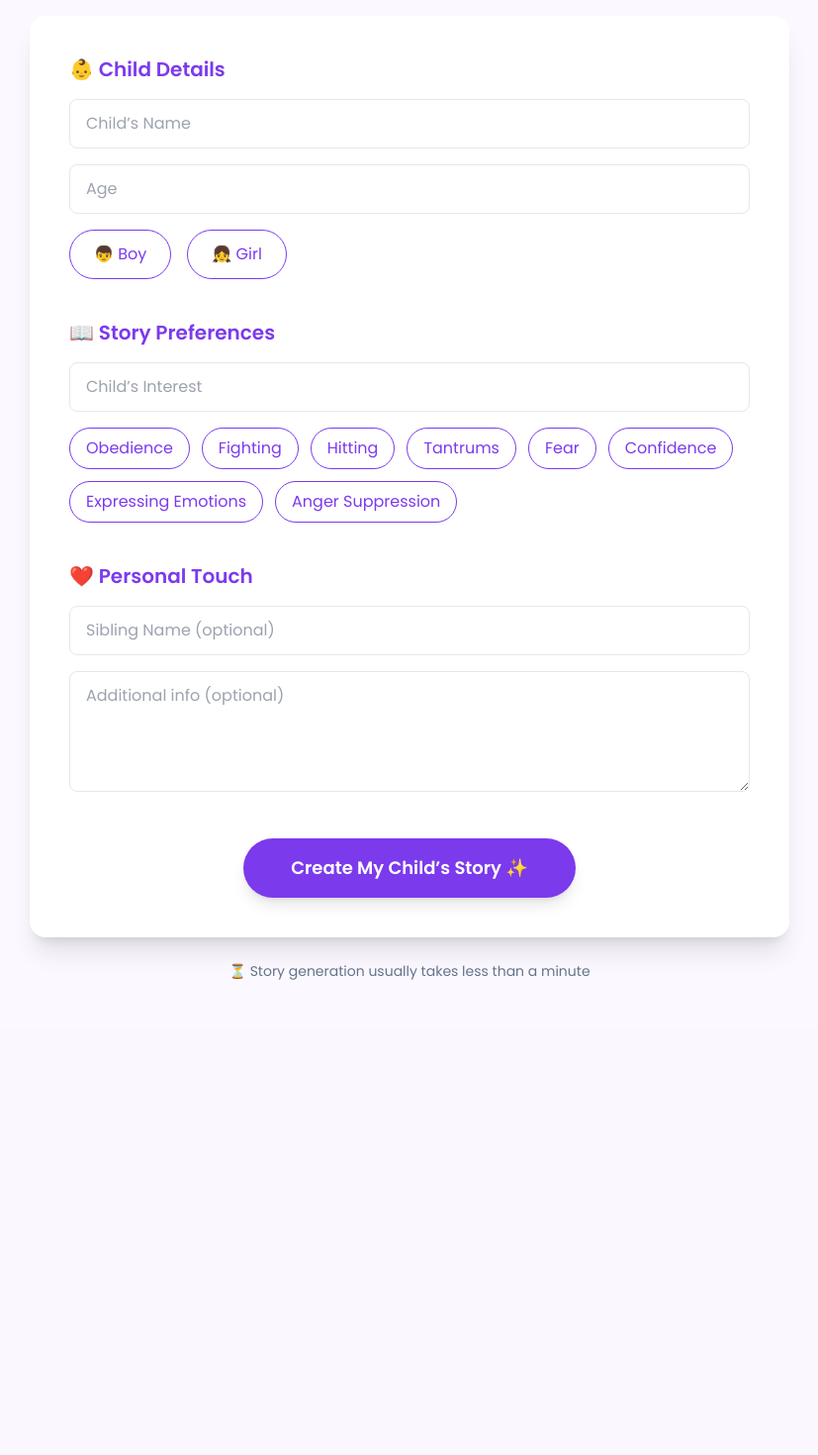
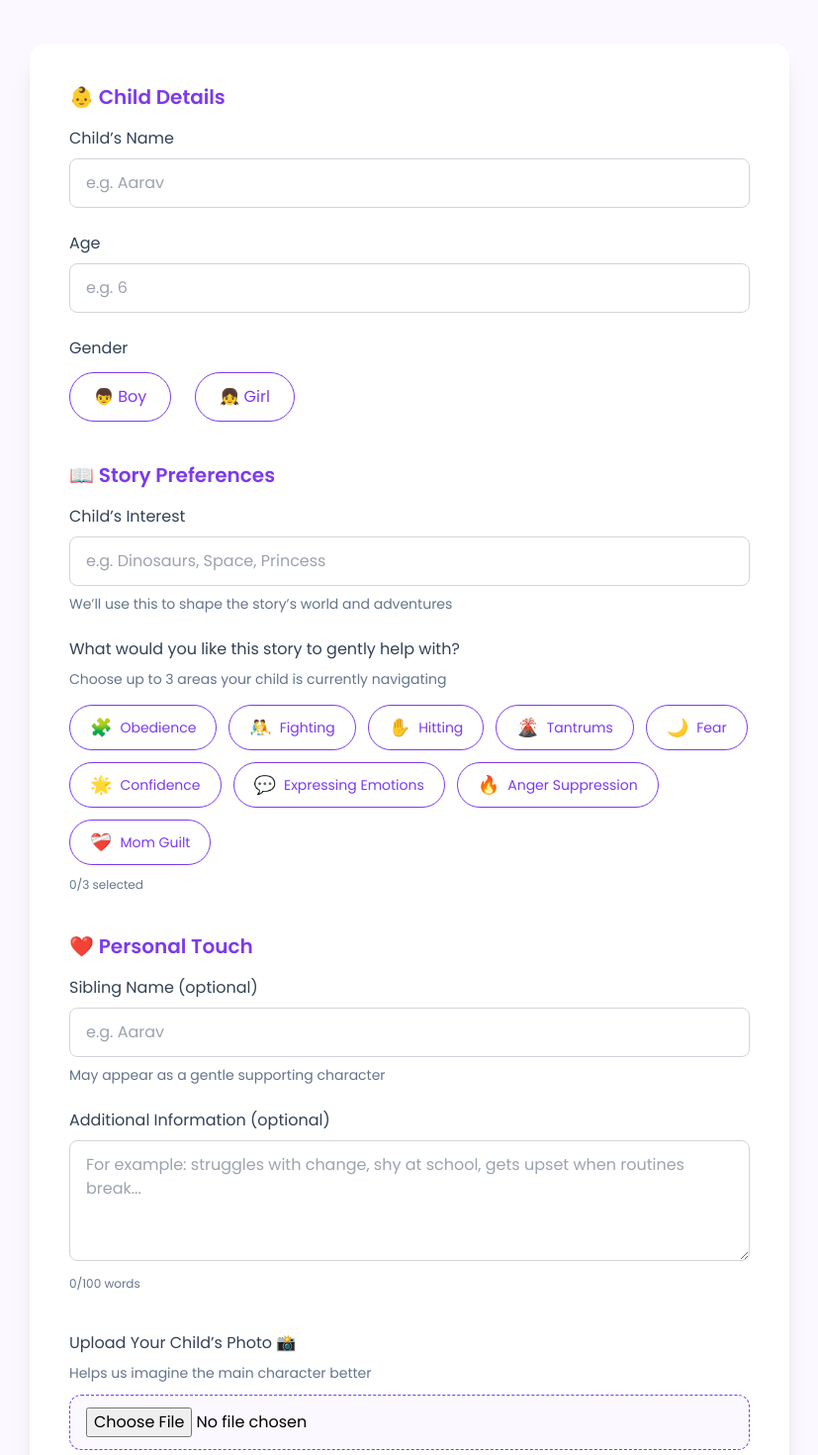
Before and after one commit to rohitjagawat/AI_STORY, a React app in the folder frontend/: page /create in a window 1280 px wide. Shown: the part 160-1630 px from the top of the page at 99% size, without its empty margins (226-1053 px from the left). Before the commit the page ends 1199 px from the top, so only its background shows below. Built offline with nearby package versions, Linux system fonts and the light colour scheme; the HTML template or start-up script is replaced by a standard one.

Commit message:
feat: rewrite story prompt for real story fixed

```diff
--- a/frontend/src/pages/CreateStory.jsx
+++ b/frontend/src/pages/CreateStory.jsx
@@ -16,7 +16,6 @@ const CreateStory = () => {
   const [additionalInfo, setAdditionalInfo] = useState("");
 
  const handleSubmit = () => {
-    // 🧹 CLEAR OLD STORY DATA
   localStorage.removeItem("storyPayload");
   localStorage.removeItem("storyResult");
   localStorage.removeItem("paidBookId");
@@ -26,7 +25,6 @@ const CreateStory = () => {
     return;
   }
 
-    // 🔐 SAVE STORY PAYLOAD (ONLY ONCE)
   localStorage.setItem(
     "storyPayload",
     JSON.stringify({
@@ -41,9 +39,10 @@ const CreateStory = () => {
     })
   );
 
-    // 🚀 REDIRECT (API CALL HAPPENS IN Generating.jsx)
   navigate("/generating");
 };
+
+
 
     return (
       <div className="min-h-screen bg-brandBg flex justify-center px-4 py-12">
@@ -55,7 +54,8 @@ const CreateStory = () => {
               Create Your Child’s Story ✨
             </h1>
             <p className="text-brandText text-lg">
-            Share a few details and we’ll create a magical storybook
+              Share a few details and we’ll create a gentle, magical storybook
+              made just for your child
             </p>
           </div>
 
@@ -76,43 +76,59 @@ const CreateStory = () => {
                   👶 Child Details
                 </h2>
 
+                <div className="mb-6">
+                  <label className="block text-brandText font-medium mb-2">
+                    Child’s Name
+                  </label>
                   <input
                     value={name}
                     onChange={(e) => setName(e.target.value)}
-                placeholder="Child’s Name"
-                className="w-full mb-4 px-4 py-3 rounded-lg border focus:ring-2 focus:ring-brandPurple"
+                    type="text"
+                    placeholder="e.g. Aarav"
+                    className="w-full px-4 py-3 rounded-lg border border-gray-300 hover:border-brandPurple transition focus:outline-none focus:ring-2 focus:ring-brandPurple"
                   />
+                </div>
 
+                <div className="mb-6">
+                  <label className="block text-brandText font-medium mb-2">
+                    Age
+                  </label>
                   <input
                     value={age}
                     onChange={(e) => setAge(e.target.value)}
                     type="number"
-                placeholder="Age"
-                className="w-full mb-4 px-4 py-3 rounded-lg border focus:ring-2 focus:ring-brandPurple"
+                    placeholder="e.g. 6"
+                    className="w-full px-4 py-3 rounded-lg border border-gray-300 hover:border-brandPurple transition focus:outline-none focus:ring-2 focus:ring-brandPurple"
                   />
+                </div>
 
-              <div className="flex gap-4">
+                <div className="mb-6">
+                  <label className="block text-brandText font-medium mb-3">
+                    Gender
+                  </label>
+                  <div className="flex gap-6">
                     <button
+                      type="button"
                       onClick={() => setGender("boy")}
-                  className={`px-6 py-3 rounded-full border ${
-                    gender === "boy"
-                      ? "bg-brandPurple text-white"
-                      : "border-brandPurple text-brandPurple"
+                      className={`flex items-center gap-2 px-6 py-3 rounded-full border transition ${gender === "boy"
+                        ? "bg-brandPurple text-white border-brandPurple"
+                        : "border-brandPurple text-brandPurple hover:bg-brandPurple hover:text-white"
                         }`}
                     >
                       👦 Boy
                     </button>
 
                     <button
+                      type="button"
                       onClick={() => setGender("girl")}
-                  className={`px-6 py-3 rounded-full border ${
-                    gender === "girl"
-                      ? "bg-brandPurple text-white"
-                      : "border-brandPurple text-brandPurple"
+                      className={`flex items-center gap-2 px-6 py-3 rounded-full border transition ${gender === "girl"
+                        ? "bg-brandPurple text-white border-brandPurple"
+                        : "border-brandPurple text-brandPurple hover:bg-brandPurple hover:text-white"
                         }`}
                     >
                       👧 Girl
                     </button>
+                  </div>
                 </div>
               </div>
 
@@ -122,44 +138,78 @@ const CreateStory = () => {
                   📖 Story Preferences
                 </h2>
 
+                <div className="mb-6">
+                  <label className="block text-brandText font-medium mb-2">
+                    Child’s Interest
+                  </label>
                   <input
                     value={interest}
                     onChange={(e) => setInterest(e.target.value)}
-                placeholder="Child’s Interest"
-                className="w-full mb-4 px-4 py-3 rounded-lg border focus:ring-2 focus:ring-brandPurple"
+                    type="text"
+                    placeholder="e.g. Dinosaurs, Space, Princess"
+                    className="w-full px-4 py-3 rounded-lg border border-gray-300 hover:border-brandPurple transition focus:outline-none focus:ring-2 focus:ring-brandPurple"
                   />
+                  <p className="text-sm text-brandMuted mt-2">
+                    We’ll use this to shape the story’s world and adventures
+                  </p>
+                </div>
+
+                {/* CHALLENGES */}
+                <div className="mb-6">
+                  <label className="block text-brandText font-medium mb-2">
+                    What would you like this story to gently help with?
+                  </label>
+
+                  <p className="text-sm text-brandMuted mb-4">
+                    Choose up to 3 areas your child is currently navigating
+                  </p>
 
                   <div className="flex flex-wrap gap-3">
                     {[
-                  "Obedience",
-                  "Fighting",
-                  "Hitting",
-                  "Tantrums",
-                  "Fear",
-                  "Confidence",
-                  "Expressing Emotions",
-                  "Anger Suppression",
-                ].map((c) => (
+                      { label: "Obedience", emoji: "🧩" },
+                      { label: "Fighting", emoji: "🤼" },
+                      { label: "Hitting", emoji: "✋" },
+                      { label: "Tantrums", emoji: "🌋" },
+                      { label: "Fear", emoji: "🌙" },
+                      { label: "Confidence", emoji: "🌟" },
+                      { label: "Expressing Emotions", emoji: "💬" },
+                      { label: "Anger Suppression", emoji: "🔥" },
+                      { label: "Mom Guilt", emoji: "❤️‍🩹" },
+                    ].map(({ label, emoji }) => {
+                      const selected = challenges.includes(label);
+                      const disabled = !selected && challenges.length >= 3;
+
+                      return (
                         <button
-                    key={c}
-                    onClick={() =>
-                      setChallenges((prev) =>
-                        prev.includes(c)
-                          ? prev.filter((x) => x !== c)
-                          : prev.length < 3
-                          ? [...prev, c]
-                          : prev
-                      )
+                          key={label}
+                          type="button"
+                          disabled={disabled}
+                          onClick={() => {
+                            if (selected) {
+                              setChallenges(
+                                challenges.filter((c) => c !== label)
+                              );
+                            } else if (challenges.length < 3) {
+                              setChallenges([...challenges, label]);
                             }
-                    className={`px-4 py-2 rounded-full border ${
-                      challenges.includes(c)
-                        ? "bg-brandPurple text-white"
-                        : "border-brandPurple text-brandPurple"
+                          }}
+                          className={`flex items-center gap-2 px-5 py-2 rounded-full border text-sm font-medium transition-all duration-200 ${selected
+                            ? "bg-brandPurple text-white border-brandPurple shadow-lg scale-105"
+                            : disabled
+                              ? "bg-gray-100 text-gray-400 border-gray-300 cursor-not-allowed"
+                              : "bg-white text-brandPurple border-brandPurple hover:bg-brandPurple hover:text-white hover:scale-105"
                             }`}
                         >
-                    {c}
+                          <span className="text-lg">{emoji}</span>
+                          {label}
                         </button>
-                ))}
+                      );
+                    })}
+                  </div>
+
+                  <p className="text-xs text-brandMuted mt-3">
+                    {challenges.length}/3 selected
+                  </p>
                 </div>
               </div>
 
@@ -169,30 +219,75 @@ const CreateStory = () => {
                   ❤️ Personal Touch
                 </h2>
 
+                <div className="mb-6">
+                  <label className="block text-brandText font-medium mb-2">
+                    Sibling Name (optional)
+                  </label>
                   <input
                     value={siblingName}
                     onChange={(e) => setSiblingName(e.target.value)}
-                placeholder="Sibling Name (optional)"
-                className="w-full mb-4 px-4 py-3 rounded-lg border focus:ring-2 focus:ring-brandPurple"
+                    type="text"
+                    placeholder="e.g. Aarav"
+                    className="w-full px-4 py-3 rounded-lg border border-gray-300 hover:border-brandPurple transition focus:outline-none focus:ring-2 focus:ring-brandPurple"
                   />
+                  <p className="text-sm text-brandMuted mt-2">
+                    May appear as a gentle supporting character
+                  </p>
+                </div>
 
+                <div className="mb-6">
+                  <label className="block text-brandText font-medium mb-2">
+                    Additional Information (optional)
+                  </label>
                   <textarea
                     rows={4}
                     value={additionalInfo}
-                onChange={(e) => setAdditionalInfo(e.target.value)}
-                placeholder="Additional info (optional)"
-                className="w-full px-4 py-3 rounded-lg border focus:ring-2 focus:ring-brandPurple"
+                    onChange={(e) => {
+                      const words = e.target.value.trim().split(/\s+/);
+                      if (words.length <= 100) {
+                        setAdditionalInfo(e.target.value);
+                      }
+                    }}
+                    placeholder="For example: struggles with change, shy at school, gets upset when routines break..."
+                    className="w-full px-4 py-3 rounded-lg border border-gray-300 hover:border-brandPurple transition focus:outline-none focus:ring-2 focus:ring-brandPurple"
+                  />
+                  <p className="text-xs text-brandMuted mt-2">
+                    {additionalInfo.trim()
+                      ? additionalInfo.trim().split(/\s+/).length
+                      : 0}
+                    /100 words
+                  </p>
+                </div>
+              </div>
+
+              {/* PHOTO */}
+              <div>
+                <label className="block text-brandText font-medium mb-2">
+                  Upload Your Child’s Photo 📸
+                </label>
+                <p className="text-sm text-brandMuted mb-3">
+                  Helps us imagine the main character better
+                </p>
+                <input
+                  type="file"
+                  accept="image/*"
+                  onChange={(e) => setChildPhoto(e.target.files[0])}
+                  className="w-full px-4 py-3 border border-dashed border-brandPurple rounded-xl bg-brandBg cursor-pointer"
                 />
               </div>
 
               {/* CTA */}
-            <div className="flex justify-center">
+              <div className="flex flex-col items-center mt-12">
                 <button
                   onClick={handleSubmit}
                   className="px-12 py-4 rounded-full bg-brandPurple text-white text-lg font-semibold shadow-lg hover:scale-105 transition"
                 >
                   Create My Child’s Story ✨
                 </button>
+
+                <p className="text-center text-sm text-brandMuted mt-4">
+                  You’ll be able to preview the story before unlocking the full book
+                </p>
               </div>
             </div>
           </div>
```
Lines whose indentation alone changed are shown as unchanged.
